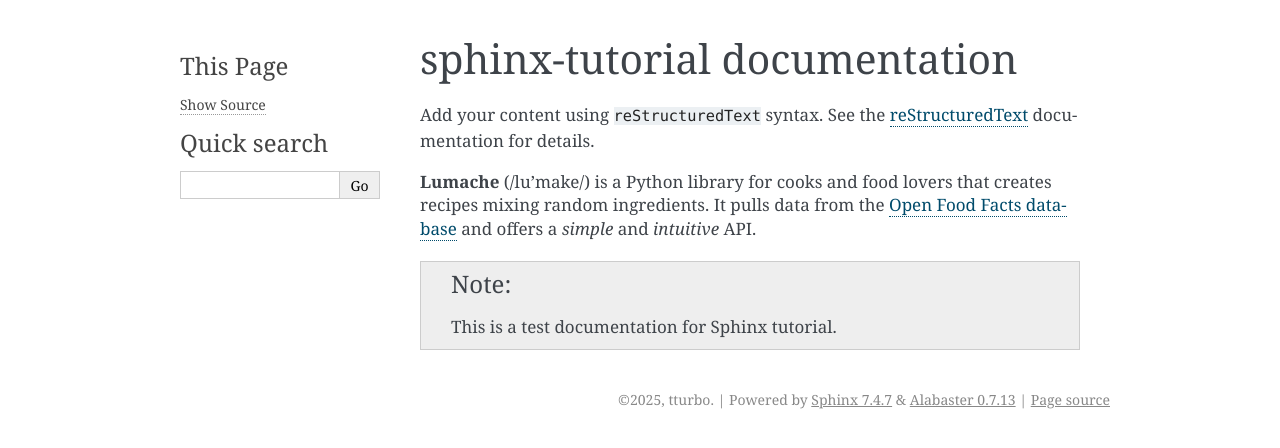
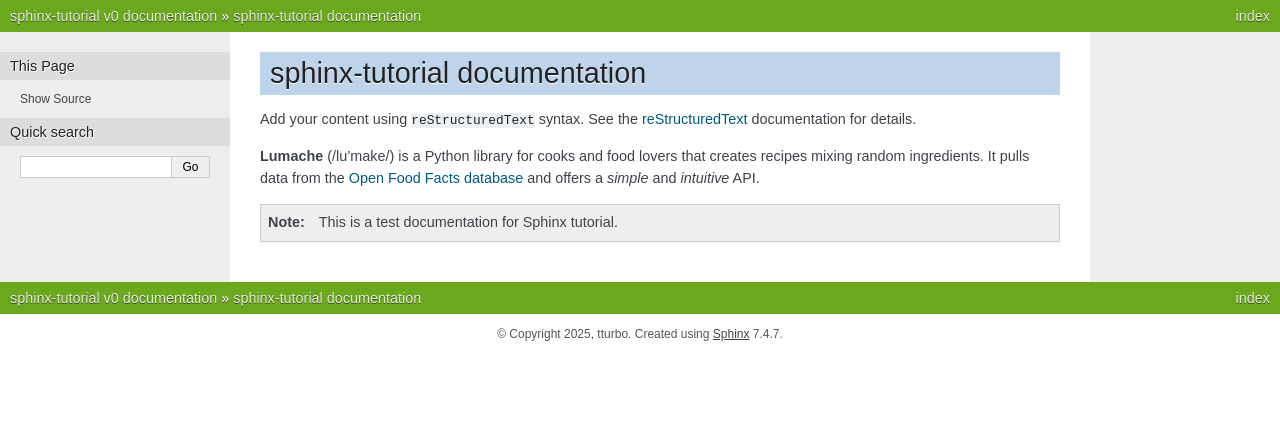
Before and after one commit to turbotimon/sphinx-tutorial, a Sphinx documentation site: the page built from docs/index.rst, in a window 1280 px wide. Shown: the top 448 px of the page. Built offline with Sphinx 7.4.7, drawn with Linux system fonts in a browser that asks for light colours.

Commit message:
change theme

```diff
--- a/docs/conf.py
+++ b/docs/conf.py
@@ -26,5 +26,6 @@ exclude_patterns = ['_build', 'Thumbs.db', '.DS_Store']
 # -- Options for HTML output -------------------------------------------------
 # https://www.sphinx-doc.org/en/master/usage/configuration.html#options-for-html-output
 
-html_theme = 'alabaster'
+# html_theme = 'classic'
+html_theme = 'nature'
 html_static_path = ['_static']
```
